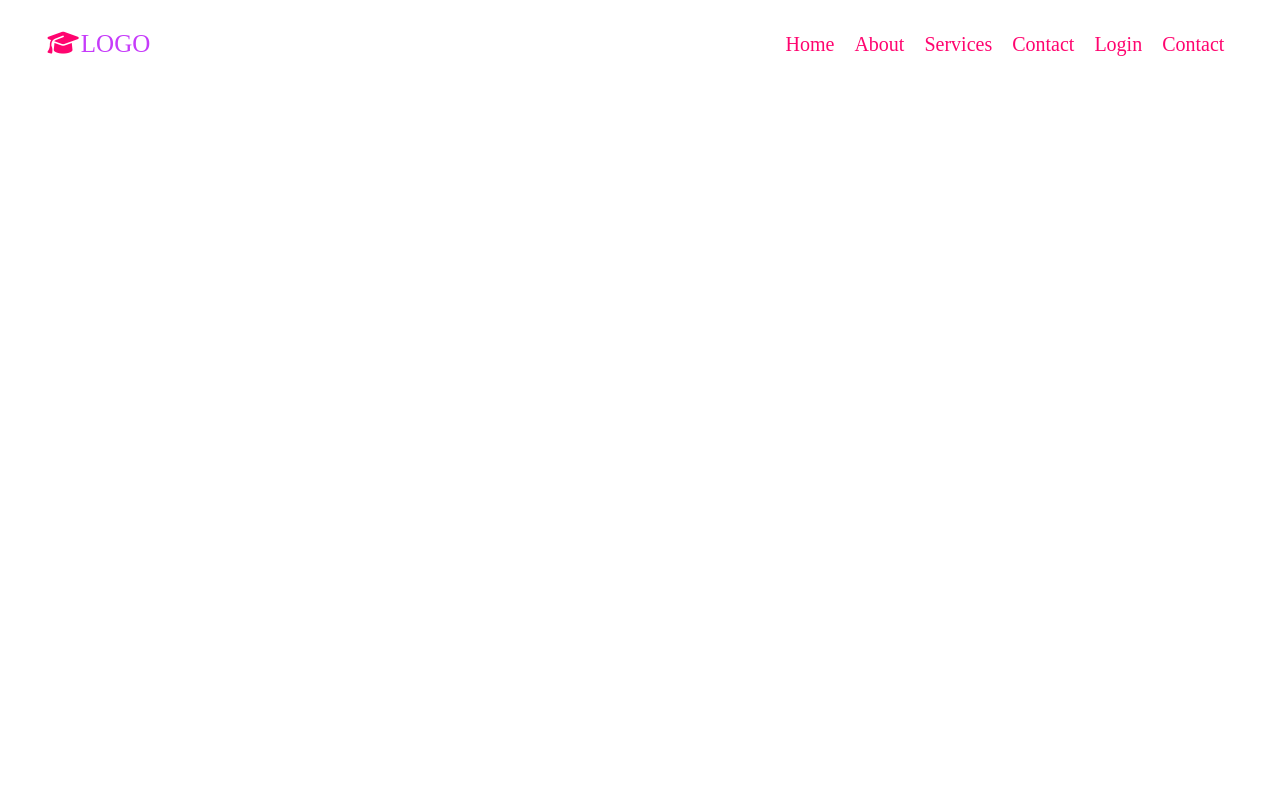
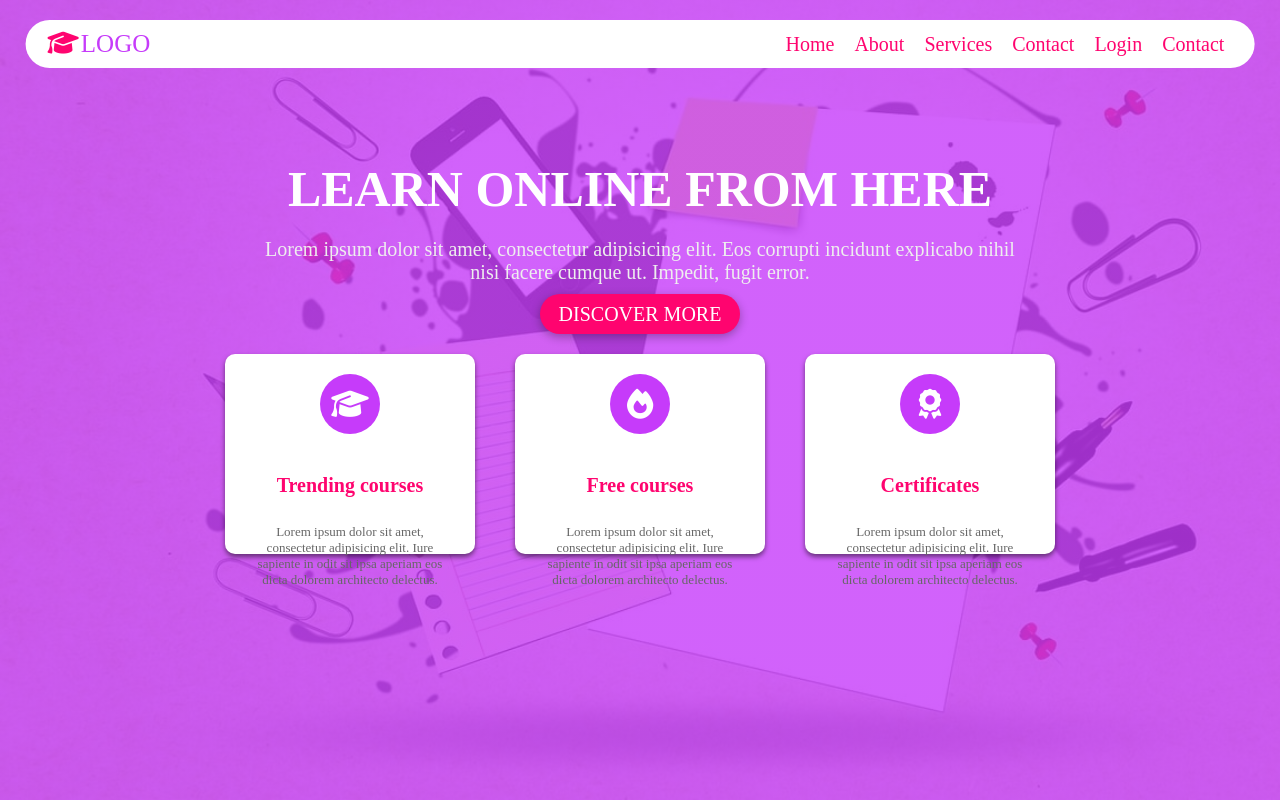
Before and after one commit to jiaakmal/Educational-website-, a plain HTML site: page index.html in a window 1280 px wide. Drawn offline with nearby package versions, Linux system fonts and the light colour scheme.

Commit message:
styling home section

```diff
--- a/css/style.css
+++ b/css/style.css
@@ -83,6 +83,110 @@ header .fa-bars{
     color: var(--pink);
     cursor: pointer;
 }
+/* -----------home section---------- */
+
+.home{
+    width: 100%;
+    min-height: 100vh;
+    background:linear-gradient(rgba(198,59,250,.8),rgba(198,59,250,.8)) ,url(/images/bg-img.jpg) no-repeat;
+    background-repeat: no-repeat;
+    background-size: cover;
+    background-attachment: fixed;
+    overflow: hidden;
+    z-index: 0;
+    position: relative;
+}
+.home .content{
+    width: 100%;
+    display: flex;
+    align-items: center;
+    justify-content: center;
+    flex-flow: column;
+    text-align: center;
+    padding-top: 16rem;
+}
+.home .content h1{
+    font-size: 5rem;
+    padding: 0 1rem;
+    color: #fff;
+    text-transform: uppercase;
+    font-weight: 700;
+    margin-bottom: 1rem;
+}
+.home .content p{
+    font-size: 2rem;
+    color: #eee;
+    padding: 1rem 25rem;
+}
+.home .content button{
+    font-size: 2rem;
+   height: 4rem;
+   width: 20rem;
+    border: none;
+    border-radius: 5rem;
+    background: var(--pink);
+    color: #fff;
+    text-transform: uppercase;
+    cursor: pointer;
+    transition: .2s;
+    box-shadow: 0 .3rem 1rem rgba(0, 0, 0, .3);
+
+}
+
+.home .content button:hover{
+    letter-spacing: .2rem;
+}
+.home .box-container{
+    display: flex;
+   justify-content: center;
+   flex-wrap: wrap;
+}
+
+.home .box-container .box{
+    width: 25rem;
+    height: 20rem;
+    background: #fff;
+    border-radius: 1rem;
+    box-shadow: 0 .3rem .5rem rgba(0, 0, 0, .5);
+    margin: 2rem;
+    transition: .2s;
+    text-align: center;
+}
+
+.home .box-container .box i{
+    height: 6rem;
+    width: 6rem;
+    background: var(--violet);
+    border-radius: 50%;
+    line-height: 6rem;
+    text-align: center;
+    color: #fff;
+    font-size: 3rem;
+    margin: 2rem 0;
+    transition: .2s; cursor: pointer;
+}
+
+.home .box-container .box i:hover{
+    background: var(--pink);
+    color: #fff;
+}
+.home .box-container .box h3{
+    font-size: 2rem;
+    padding: 2rem ;
+    color: var(--pink);
+    transition: .2s;
+}
+.home .box-container .box p{
+    font-size: 1.3rem;
+    padding: .7rem 2rem;
+    color: #666;
+
+
+
+
+}
+
+
 
 
 /* media queries */
--- a/index.html
+++ b/index.html
@@ -32,7 +32,31 @@
 <!------------header section end------------->
 
 <!-- ------------home section start---------->
+<div class="home" id="home">
+    <div class="content">
+        <h1>learn online from here</h1>
+        <p>Lorem ipsum dolor sit amet, consectetur adipisicing elit. Eos corrupti incidunt explicabo nihil nisi facere cumque ut. Impedit, fugit error.</p>
+        <a href="#"><button>Discover more</button></a>
+    </div>
 
+<div class="box-container">
+    <div class="box">
+        <i class="fa fa-graduation-cap"></i>
+        <h3>Trending courses</h3>
+        <p>Lorem ipsum dolor sit amet, consectetur adipisicing elit. Iure sapiente in odit sit ipsa aperiam eos dicta dolorem architecto delectus.</p>
+    </div>
+    <div class="box">
+        <i class="fa fa-fire"></i>
+        <h3>Free courses</h3>
+        <p>Lorem ipsum dolor sit amet, consectetur adipisicing elit. Iure sapiente in odit sit ipsa aperiam eos dicta dolorem architecto delectus.</p>
+    </div>
+    <div class="box">
+        <i class="fa fa-award"></i>
+        <h3>Certificates</h3>
+        <p>Lorem ipsum dolor sit amet, consectetur adipisicing elit. Iure sapiente in odit sit ipsa aperiam eos dicta dolorem architecto delectus.</p>
+    </div>
+</div>
+</div>
 
  <!-- -----------home section end----------->
 
```
Also changed, not shown: images/bg-img.jpg (added).
